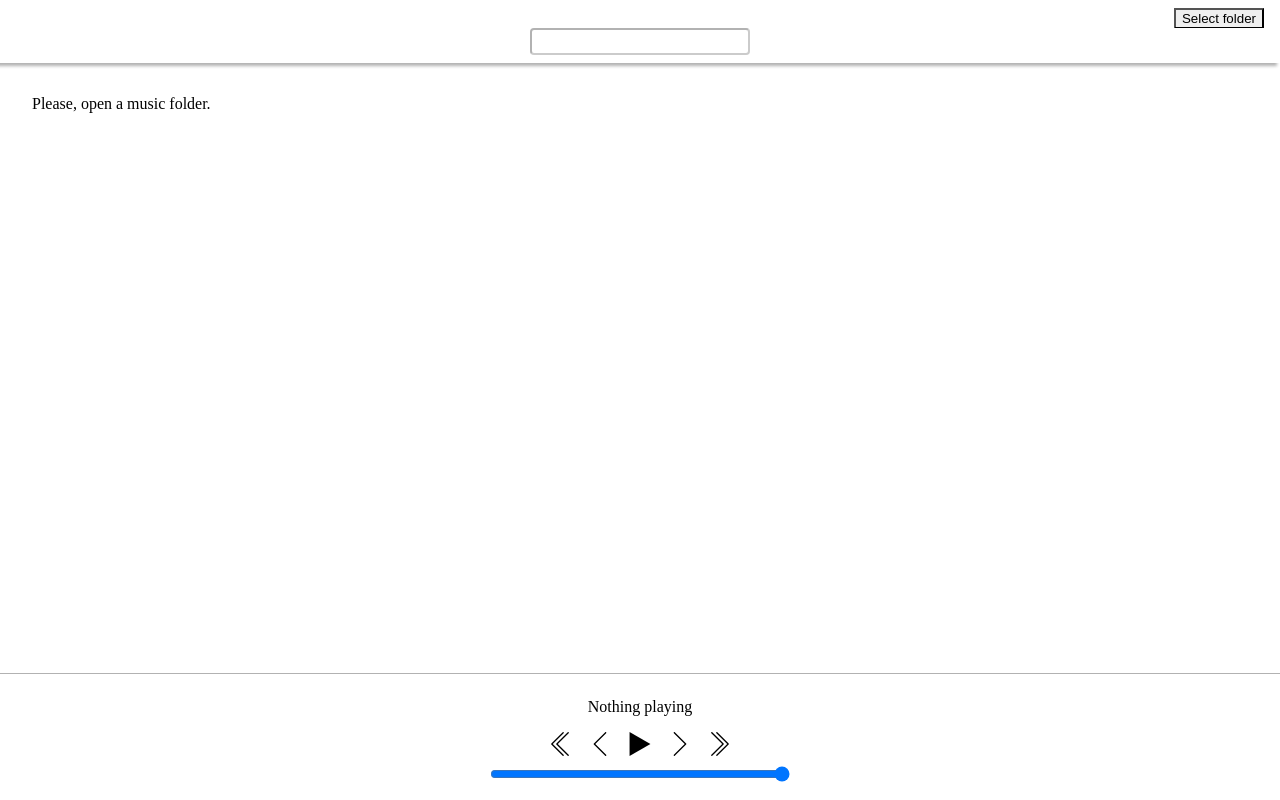
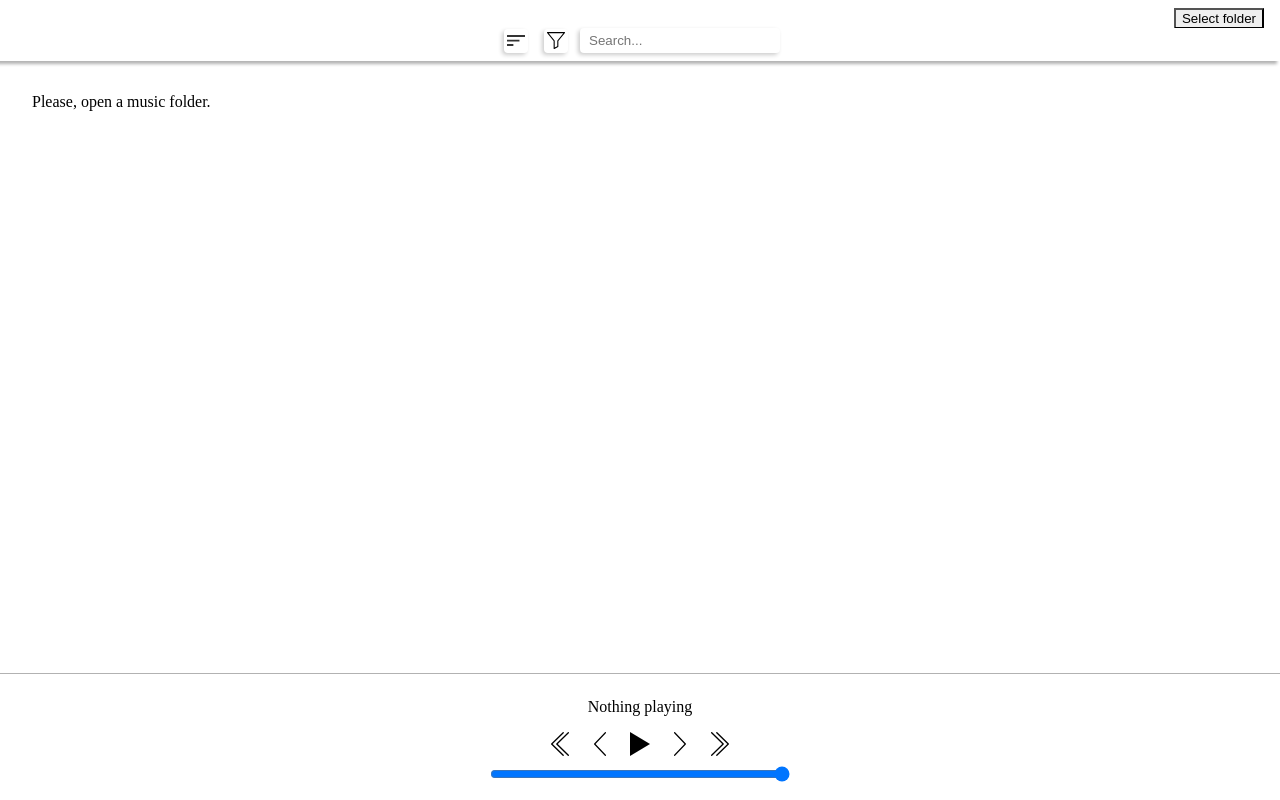
Before and after one commit to Jeansidharta/Chrome-Native-FileSystem-Music-Player, a Next.js app: page /home in a window 1280 px wide. Built offline with nearby package versions, Linux system fonts and the light colour scheme.

Commit message:
Created filter and sort buttons

```diff
--- a/src/components/layout/navbar.tsx
+++ b/src/components/layout/navbar.tsx
@@ -2,6 +2,8 @@ import React from 'react';
 import styled from 'styled-components';
 import { useFileSystem } from '../../contexts/file-system';
 import { useSortFilter } from '../../contexts/sort-filter';
+import Images from '../../constants/images';
+import IconButton from '../reusable/IconButton';
 
 const Root = styled.header`
 	display: flex;
@@ -23,22 +25,40 @@ const SearchInput = styled.input.attrs(props => ({ type: 'text', ...props }))`
 	max-width: 200px;
 	width: 100%;
 	padding: 4px 8px;
-	border-width: 2px;
-	border-color: rgba(0, 0, 0, 0.3);
+	border: 1px solid transparent;
+	outline: none;
 	border-radius: 4px;
-	${(props: { isSearching: boolean }) => props.isSearching ? `
-		border-color: red;
-	` : `
-	`}
+	box-shadow: -2px 2px 4px rgba(0, 0, 0, 0.2);
+	margin: 0 4px;
+	transition: 200ms;
+	:active, :focus {
+		border-color: rgba(0, 0, 0, 0.5);
+		box-shadow: 0px 0px 0px rgba(0, 0, 0, 0.2);
+	}
 `;
 
 const Button = styled.button`
 	border-bottom: 1px solid black;
 `;
 
+const DataOrganizationContainer = styled.div`
+	display: flex;
+	align-items: center;
+	justify-content: center;
+	width: 100%;
+`;
+
+const SortIcon = styled(IconButton).attrs(() => ({
+	icon: <Images.Icons.Sort />,
+}))``;
+
+const FilterIcon = styled(IconButton).attrs(() => ({
+	icon: <Images.Icons.Filter />,
+}))``;
+
 const Navbar = () => {
 	const { requestDirectoryAccess } = useFileSystem();
-	const { setSearchString, searchString } = useSortFilter();
+	const { setSearchString } = useSortFilter();
 
 	function handleSearchChange (event: React.ChangeEvent<HTMLInputElement>) {
 		const value = event.target.value;
@@ -50,10 +70,14 @@ const Navbar = () => {
 			<ButtonsContainer>
 				<Button onClick={requestDirectoryAccess}>Select folder</Button>
 			</ButtonsContainer>
-			<SearchInput
-				onChange={handleSearchChange}
-				isSearching={Boolean(searchString)}
-			/>
+			<DataOrganizationContainer>
+				<SortIcon />
+				<FilterIcon />
+				<SearchInput
+					onChange={handleSearchChange}
+					placeholder='Search...'
+				/>
+			</DataOrganizationContainer>
 		</Root>
 	);
 }
--- /dev/null
+++ b/src/components/reusable/IconButton/index.tsx
@@ -0,0 +1,50 @@
+import React from 'react';
+import styled from 'styled-components';
+
+const Root = styled.button<React.PropsWithChildren<{ size: number }>>`
+	margin: 0 8px;
+	border-radius: 4px;
+	padding: 3px;
+	cursor: pointer;
+	border: none;
+	box-shadow: -2px 2px 4px rgba(0, 0, 0, 0.2);
+	background-color: transparent;
+	transition: 200ms;
+	outline: none;
+	:hover, :focus {
+		transform: scale(1.1);
+		box-shadow: -3px 3px 5px rgba(0, 0, 0, 0.2);
+	}
+	:active {
+		transform: scale(0.9);
+		box-shadow: -1px 1px 2px rgba(0, 0, 0, 0.2);
+	}
+
+	${(props: { size: number }) => `
+		width: ${props.size}px;
+		height: ${props.size}px;
+	`}
+`;
+
+type IconButtonProps = React.PropsWithoutRef<{
+	icon: JSX.Element,
+	size?: 'small' | 'medium' | 'large' | number,
+}>;
+
+function IconButton (props: IconButtonProps) {
+	let sizeNumber: number;
+	if (props.size === null || props.size === undefined) sizeNumber = 24;
+	else if (typeof props.size === 'number') sizeNumber = props.size;
+	else if (props.size === 'small') sizeNumber = 16;
+	else if (props.size === 'medium') sizeNumber = 24;
+	else if (props.size === 'large') sizeNumber = 32;
+	else throw new Error(`Invalid size '${props.size}'`);
+
+	return (
+		<Root size={sizeNumber}>
+			{props.icon}
+		</Root>
+	);
+}
+
+export default IconButton;
--- a/src/constants/images.ts
+++ b/src/constants/images.ts
@@ -1,8 +1,10 @@
 import styled, { FlattenSimpleInterpolation } from 'styled-components';
 
 const BaseImage = styled.img`
-	object-fit: center;
-	${(props: { css: FlattenSimpleInterpolation }) => props.css}
+	object-fit: contain;
+	width: 100%;
+	height: 100%;
+	${(props: { css?: FlattenSimpleInterpolation }) => props.css || ''};
 `;
 
 const Images = {
--- a/src/pages/_app.tsx
+++ b/src/pages/_app.tsx
@@ -23,6 +23,9 @@ const MyApp: MyAppComponent = ({ Component, pageProps }) => {
 						height: 100%;
 						margin: 0;
 					}
+					* {
+						box-sizing: border-box;
+					}
 				`}</style>
 			</Head>
 
```
Also changed, not shown: src/components/reusable/button/index.tsx (added, +18 -0 lines).
